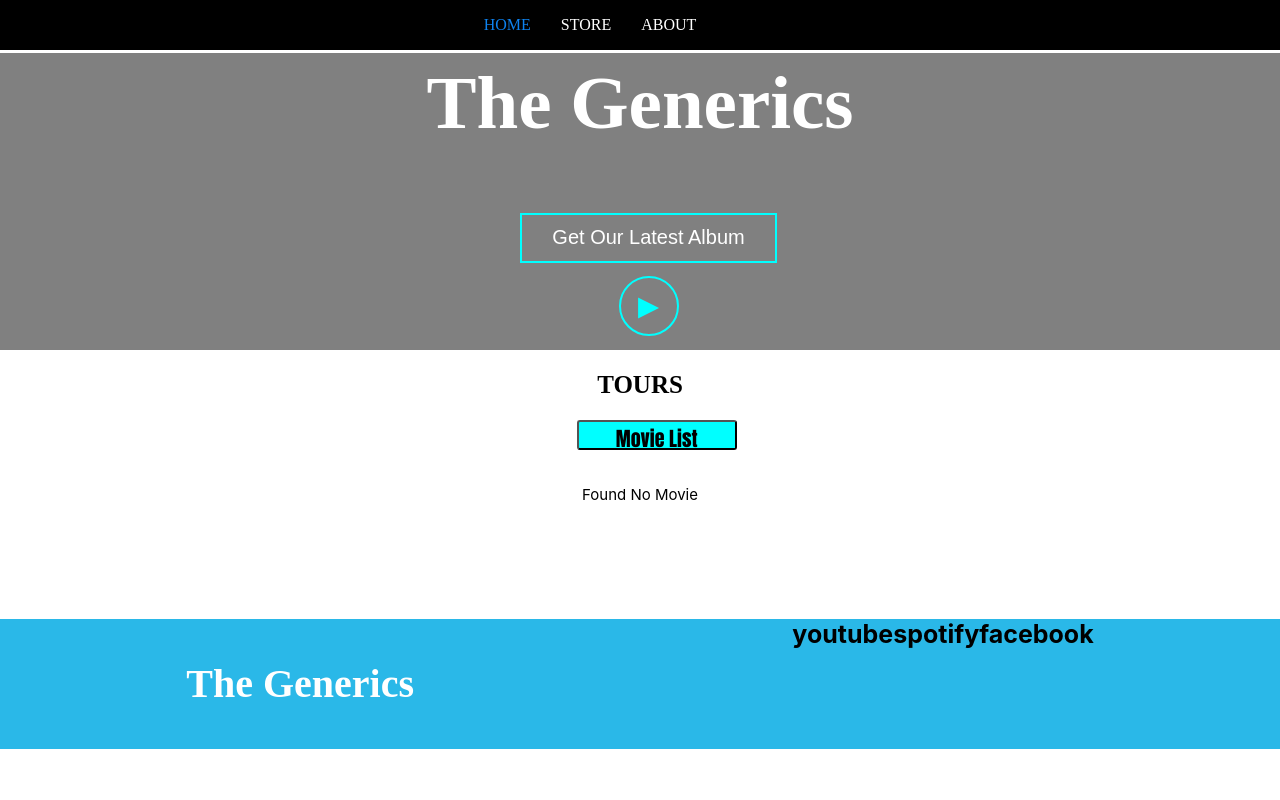
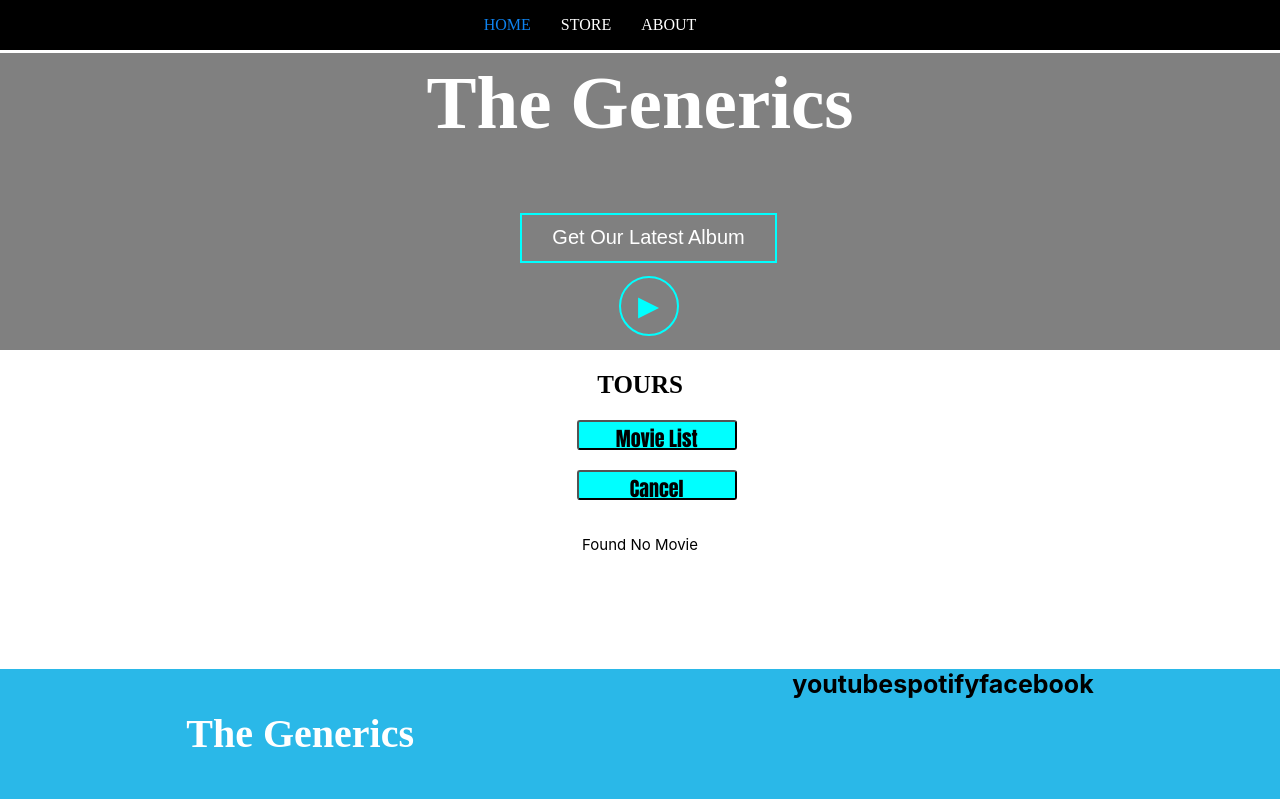
Before and after one commit to Prabhat944/ecommerce-website-react, a React (Create React App) app: page /home in a window 1280 px wide. Built offline with nearby package versions, Linux system fonts and the light colour scheme; the HTML template or start-up script is replaced by a standard one.

Commit message:
Making app error proof

```diff
--- a/src/pages/Home.js
+++ b/src/pages/Home.js
@@ -13,7 +13,7 @@ const Home=props=>{
   setIsLoading(true);
   setError(null);
   try{
-    const response=await fetch('https://swapi.dev/api/films/');
+    const response=await fetch('https://swapi.dev/api/film/');
 
     if(!response.ok){
       throw new Error("Something went wrong!!");
@@ -44,6 +44,26 @@ const Movies=movieList.map(movie=>
   key={Math.random().toString()}
 />
 );
+function retry(){setTimeout(() => {
+  MovieListHandler();
+}, 5000);
+}
+
+let contents=<p className={styles.loading}>Found No Movie</p>
+if(movieList.length > 0 ){
+ contents=Movies
+}
+if(error){
+  contents=<p className={styles.loading}>{error} <strong>Retrying...</strong> </p>
+  retry();
+}
+if(isLoading){
+  contents=<p className={styles.loading}>Loading...</p>
+}
+const onCancelHandler=()=>{
+  setError(null);
+}
+
 
     return (
         <Fragment>
@@ -54,10 +74,8 @@ const Movies=movieList.map(movie=>
            <section className={styles.section}>
             <h2>TOURS</h2>
             <button className={styles.movielist} onClick={MovieListHandler}>Movie List</button>
-            {!isLoading && movieList.length > 0 && Movies}
-            {!isLoading && movieList.length === 0 && !error && <p className={styles.loading}>Found No Movie</p>}
-            {!isLoading && error && <p className={styles.loading}>{error}</p>}
-            {isLoading && <p className={styles.loading}>Loading...</p>}
+            <button className={styles.movielist} onClick={onCancelHandler}>Cancel</button>
+            {contents}
            </section>
           <Footer className={styles.footer} />
         </Fragment>
```
